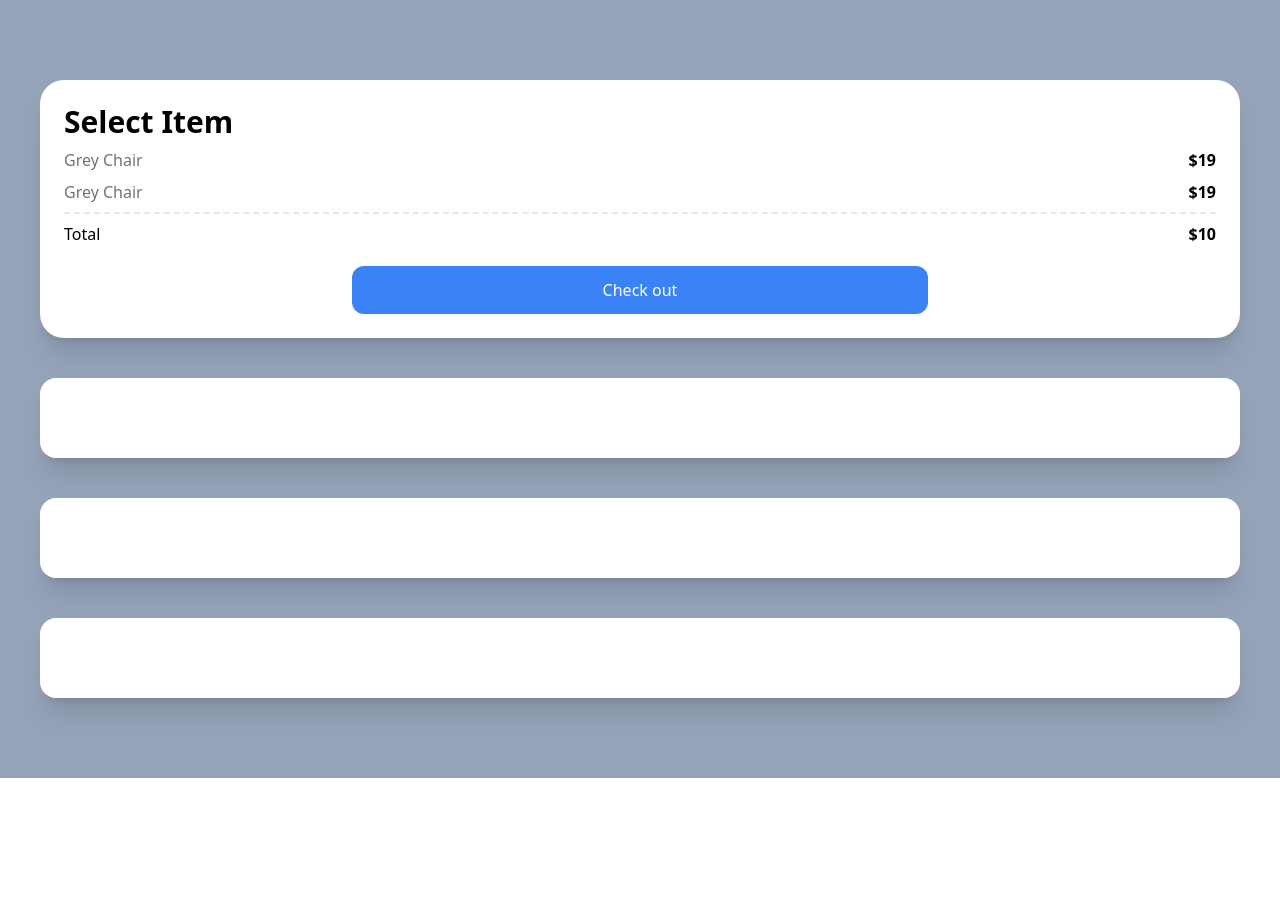
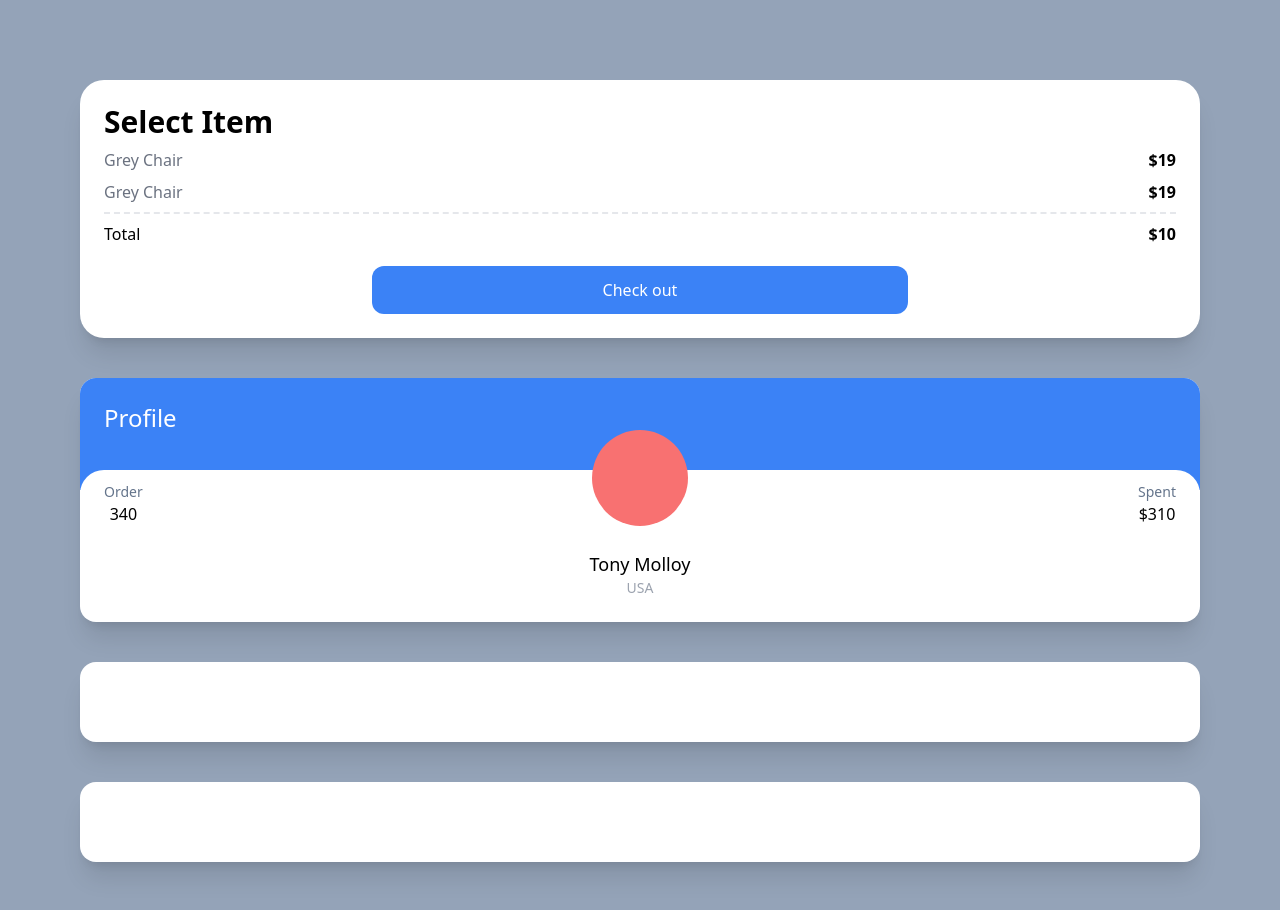
Before and after one commit to nawhgnues/next-ts-carrotmarket, a Next.js app: page / in a window 1280 px wide. Shown: the top 910 px of the page. Before the commit the page ends 800 px from the top, so only its background shows below. Built offline with nearby package versions, Linux system fonts and the light colour scheme.

Commit message:
Study tailwindCSS : Build a simple component with tailwindCSS 2

```diff
--- a/src/pages/index.tsx
+++ b/src/pages/index.tsx
@@ -2,7 +2,7 @@ import type { NextPage } from "next";
 
 const Home: NextPage = () => {
   return (
-    <div className="bg-slate-400 py-20 px-10 grid gap-10">
+    <div className="bg-slate-400 py-20 px-20 grid gap-10">
       <div className="bg-white p-6 rounded-3xl shadow-xl">
         <span className="font-semibold text-3xl">Select Item</span>
         <div className="flex justify-between my-2">
@@ -21,7 +21,28 @@ const Home: NextPage = () => {
           Check out
         </div>
       </div>
-      <div className="bg-white p-10 rounded-2xl shadow-xl"></div>
+      <div className="bg-white overflow-hidden rounded-2xl shadow-xl">
+        <div className="bg-blue-500 p-6 pb-14">
+          <span className="text-white text-2xl">Profile</span>
+        </div>
+        <div className="bg-white p-6 rounded-3xl relative -top-5">
+          <div className="flex relative -top-16 items-end justify-between">
+            <div className="flex flex-col items-center">
+              <span className="text-sm text-slate-500">Order</span>
+              <span className="font-medium">340</span>
+            </div>
+            <div className="h-24 w-24 bg-red-400 rounded-full"></div>
+            <div className="flex flex-col items-center">
+              <span className="text-sm text-slate-500">Spent</span>
+              <span className="font-medium">$310</span>
+            </div>
+          </div>
+          <div className="relative flex flex-col items-center -mt-10 -mb-5">
+            <span className="text-lg font-medium">Tony Molloy</span>
+            <span className="text-sm text-gray-400">USA</span>
+          </div>
+        </div>
+      </div>
       <div className="bg-white p-10 rounded-2xl shadow-xl"></div>
       <div className="bg-white p-10 rounded-2xl shadow-xl"></div>
     </div>
```
